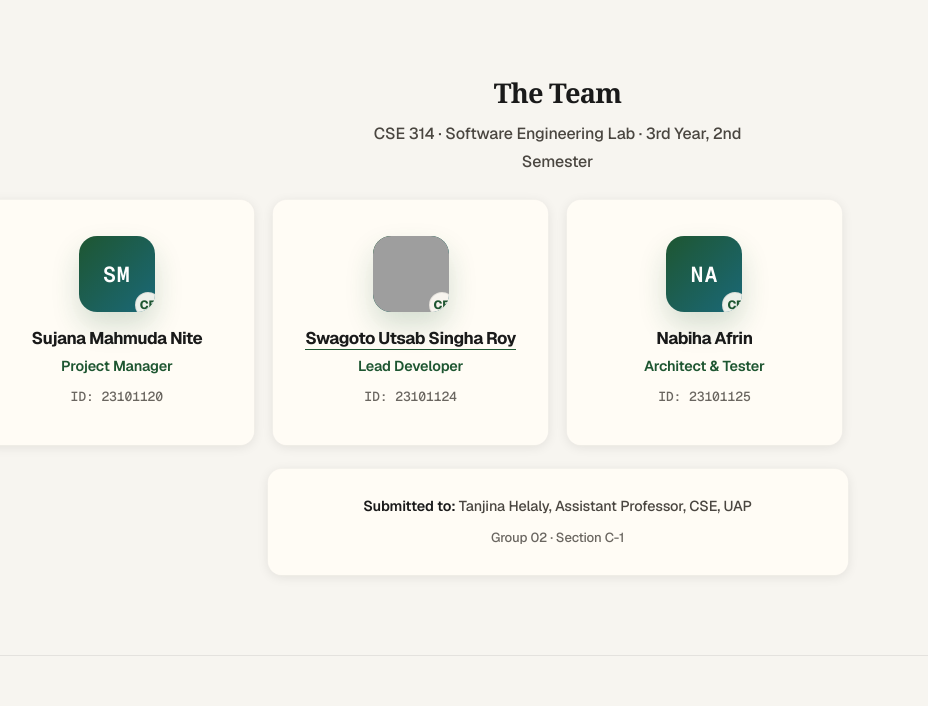
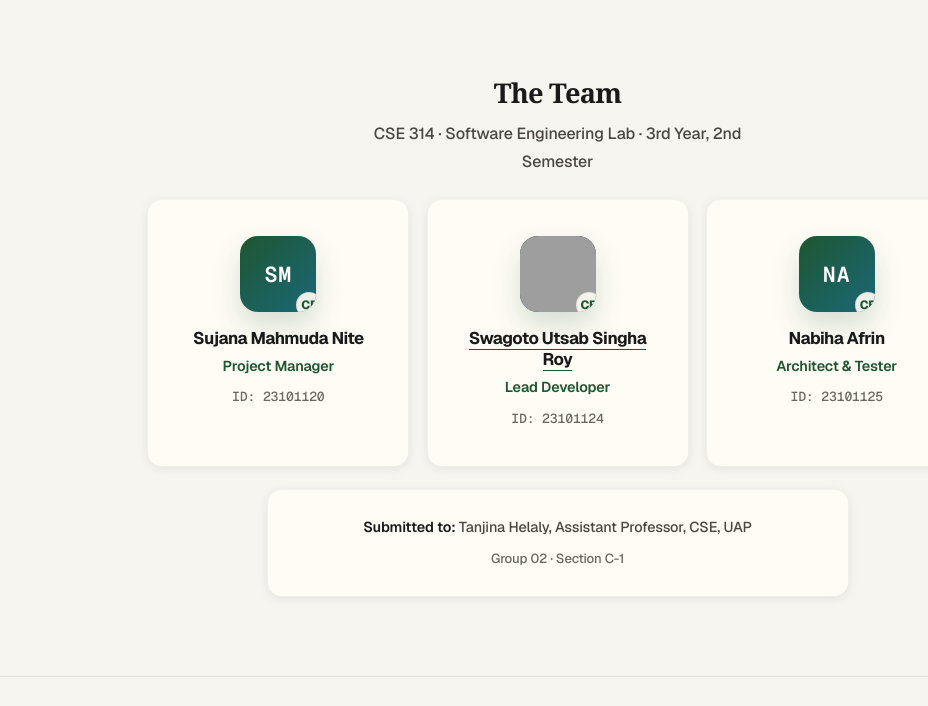
Before and after one commit to Spirekharn/CivicEye, a Django app: page /about/ in a window 1280 px wide. Shown: the part 4670-5376 px from the top of the page, without its empty margins (80-1008 px from the left). Run offline with Django 5.2, Linux system fonts and the light colour scheme; data comes from the database, SQL or seed files in the repository; some web fonts are replaced; grey boxes are pictures that could not be loaded.

Commit message:
Center team cards

```diff
--- a/accounts/templates/accounts/about.html
+++ b/accounts/templates/accounts/about.html
@@ -103,9 +103,9 @@
 <section style="padding:5rem 0;border-bottom:1px solid var(--bdr)">
 <div class="section">
   <div class="tc mb3"><h2 class="serif">The Team</h2><p style="max-width:420px;margin:.6rem auto 0">CSE 314 &middot; Software Engineering Lab &middot; 3rd Year, 2nd Semester</p></div>
-  <div style="display:grid;grid-template-columns:repeat(auto-fill,minmax(240px,1fr));gap:1.2rem" class="stagger">
+  <div style="display:flex;flex-wrap:wrap;justify-content:center;gap:1.2rem" class="stagger">
     {% for m in team %}
-    <div class="card tc" style="padding:2.2rem 1.5rem">
+    <div class="card tc" style="padding:2.2rem 1.5rem;width:260px;flex-shrink:0">
       <div style="width:76px;height:76px;border-radius:18px;background:linear-gradient(135deg,var(--pr),var(--t));color:#fff;display:flex;align-items:center;justify-content:center;margin:0 auto 1rem;box-shadow:0 14px 28px rgba(30,86,49,.18);position:relative;overflow:hidden">
         {% if m.photo %}
         <img src="{% static m.photo %}" alt="{{ m.name }}" style="width:100%;height:100%;object-fit:cover;border-radius:18px">
```
